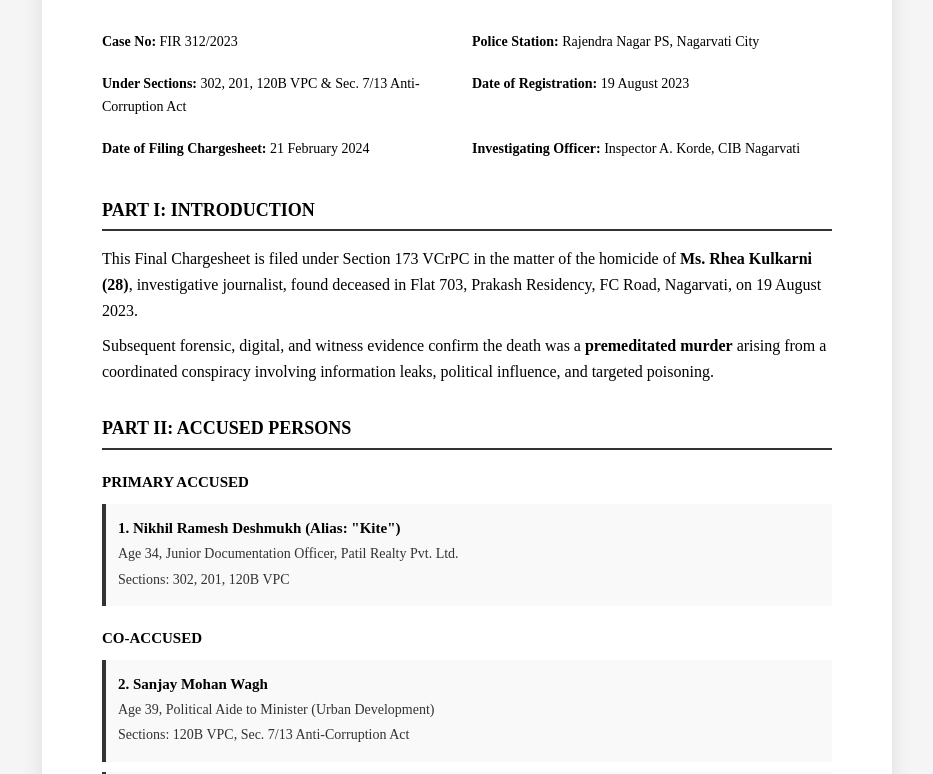
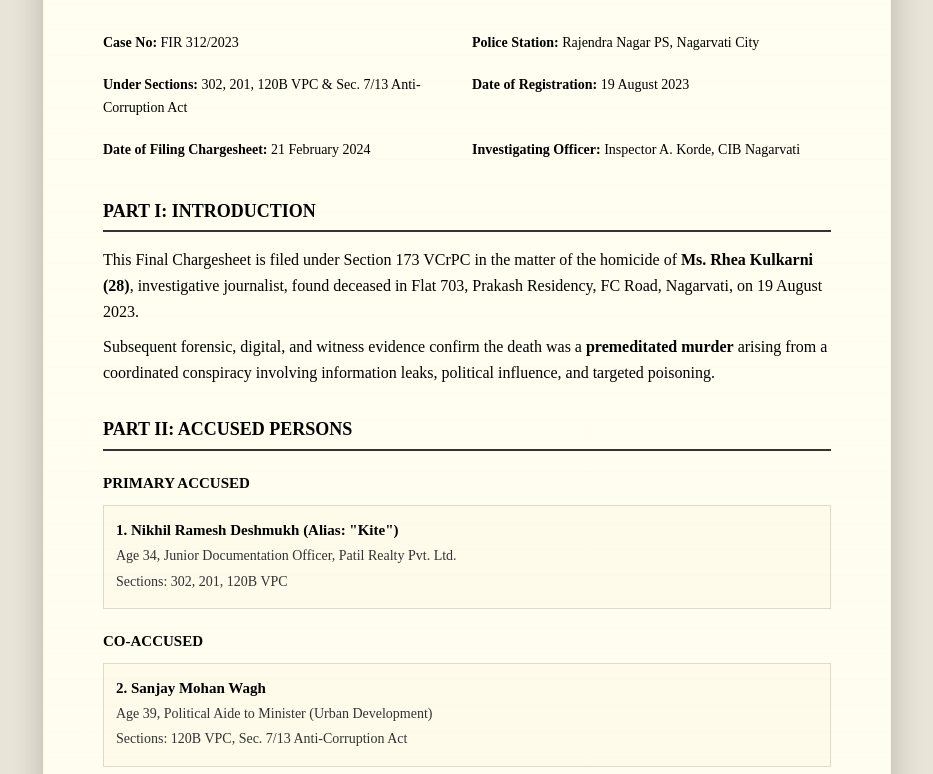
Before and after one commit to Krishnandwana/case-solution, a plain HTML site: page index.html in a window 1280 px wide. Shown: the part 258-1032 px from the top of the page, without its empty margins (173-1106 px from the left). Drawn offline with Linux system fonts and the light colour scheme.

Commit message:
first111

```diff
--- a/index.html
+++ b/index.html
@@ -14,16 +14,36 @@
         body {
             font-family: 'Times New Roman', serif;
             line-height: 1.6;
-            background: #f5f5f5;
+            background: #e8e4d8;
             padding: 20px;
         }
 
         .document {
             max-width: 850px;
             margin: 0 auto;
-            background: white;
+            background: linear-gradient(to bottom, #fffef0 0%, #fdfcee 100%);
             padding: 60px;
-            box-shadow: 0 0 20px rgba(0,0,0,0.1);
+            box-shadow: 0 5px 30px rgba(0,0,0,0.2), 0 0 2px rgba(0,0,0,0.1) inset;
+            border: 1px solid #d4cdb8;
+            position: relative;
+        }
+
+        .document::before {
+            content: '';
+            position: absolute;
+            top: 0;
+            left: 0;
+            right: 0;
+            bottom: 0;
+            background-image:
+                repeating-linear-gradient(
+                    0deg,
+                    transparent,
+                    transparent 25px,
+                    rgba(200, 190, 160, 0.03) 25px,
+                    rgba(200, 190, 160, 0.03) 26px
+                );
+            pointer-events: none;
         }
 
         .header {
@@ -89,10 +109,11 @@
         }
 
         .accused-box {
-            background: #f9f9f9;
+            background: rgba(255, 250, 230, 0.5);
             border-left: 4px solid #333;
             padding: 12px;
             margin: 10px 0;
+            border: 1px solid #e0dac8;
         }
 
         .accused-name {
```
